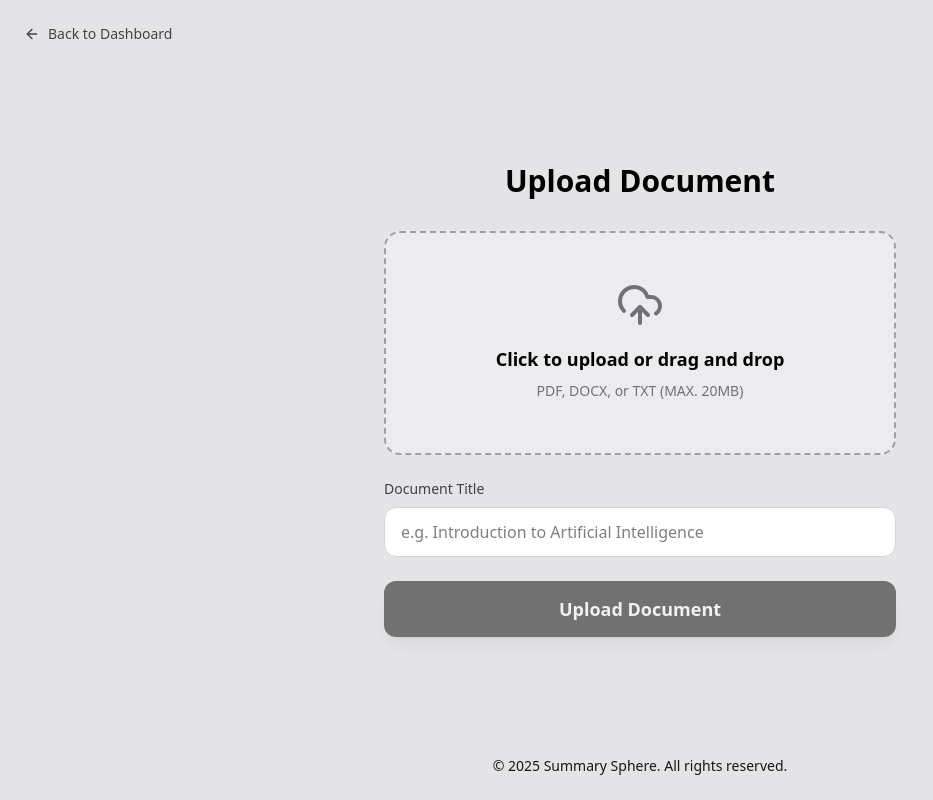
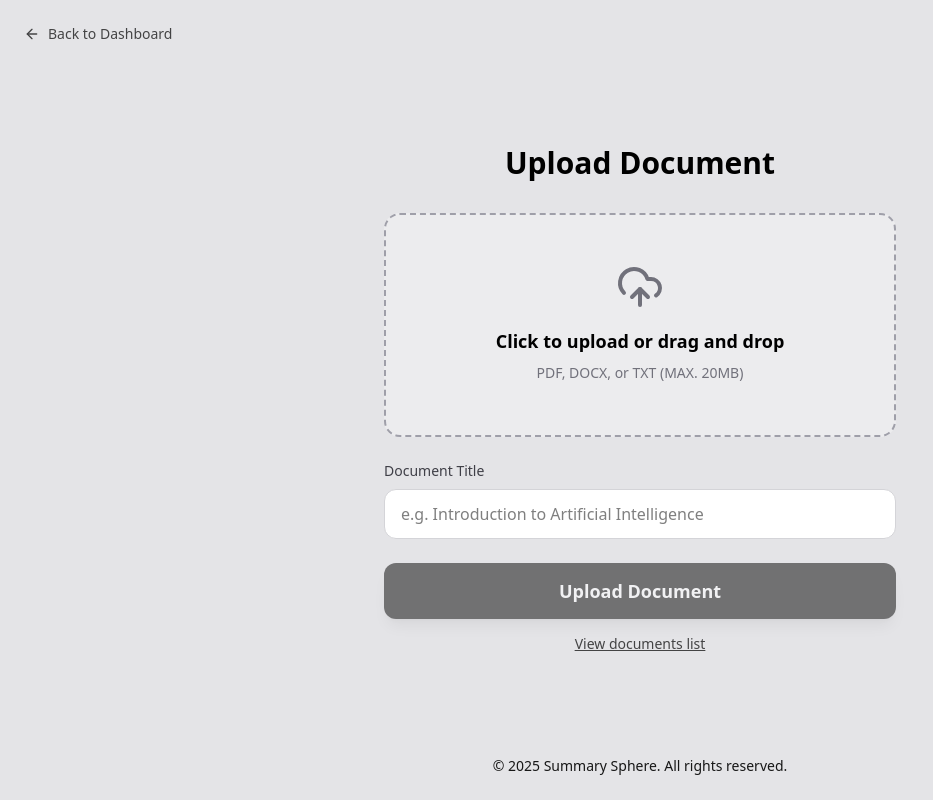
Before and after one commit to Rbt-Ghost/SummarySphere-Frontend, a React (Vite) app: page /upload in a window 1280 px wide. Shown: the whole page, without its empty margins (0-933 px from the left). Built offline with nearby package versions, Linux system fonts and the light colour scheme.

Commit message:
Add View documents list ( go to /document button ) in /upload

```diff
--- a/src/pages/Upload.tsx
+++ b/src/pages/Upload.tsx
@@ -1,11 +1,11 @@
 import { useState, useEffect, useRef } from "react";
-import { motion } from "framer-motion"; // AnimatePresence is no longer needed for the toast
-import { UploadCloud, FileText, ArrowLeft, X } from "lucide-react"; // Removed CheckCircle, AlertCircle
+import { motion } from "framer-motion";
+import { UploadCloud, FileText, ArrowLeft, X } from "lucide-react";
 import { useNavigate } from "react-router-dom";
 import { uploadFile } from "../api";
 
 import Footer from "../components/Footer";
-import { ToastProvider, toast } from "../components/Toast"; // Import the new component
+import { ToastProvider, toast } from "../components/Toast";
 
 export default function Upload() {
   const [dark] = useState(() => {
@@ -37,7 +37,6 @@ export default function Upload() {
   const [title, setTitle] = useState("");
   const [isDragging, setIsDragging] = useState(false);
   const [isUploading, setIsUploading] = useState(false);
-  // Removed 'status' state variable
 
   const handleFileChange = (file: File | null) => {
     if (!file) return;
@@ -46,9 +45,7 @@ export default function Upload() {
       return;
     }
     setSelectedFile(file);
-    // setStatus(null); // Removed
 
-    // Auto-fill title if empty
     if (!title) {
         setTitle(file.name.split('.')[0]);
     }
@@ -87,10 +84,8 @@ export default function Upload() {
     }
 
     setIsUploading(true);
-    // setStatus(null); // Removed
 
     try {
-      // Call the updated API with both file and title
       await uploadFile(selectedFile, title);
 
       toast.success("Document uploaded successfully"); // Use toast
@@ -219,6 +214,22 @@ export default function Upload() {
 
       </motion.div>
 
+      {/* Add "View documents list" at the bottom (like Dashboard) */}
+      <motion.div
+        initial={{ opacity: 0 }}
+        animate={{ opacity: 1 }}
+        transition={{ duration: 0.5, delay: 0.4 }}
+        className="mt-3"
+      >
+        <button
+          type="button"
+          onClick={() => navigate("/documents")}
+          className="text-sm underline opacity-70 hover:opacity-100 transition-opacity"
+        >
+          View documents list
+        </button>
+      </motion.div>
+
       <Footer dark={dark} />
     </div>
   );
```
